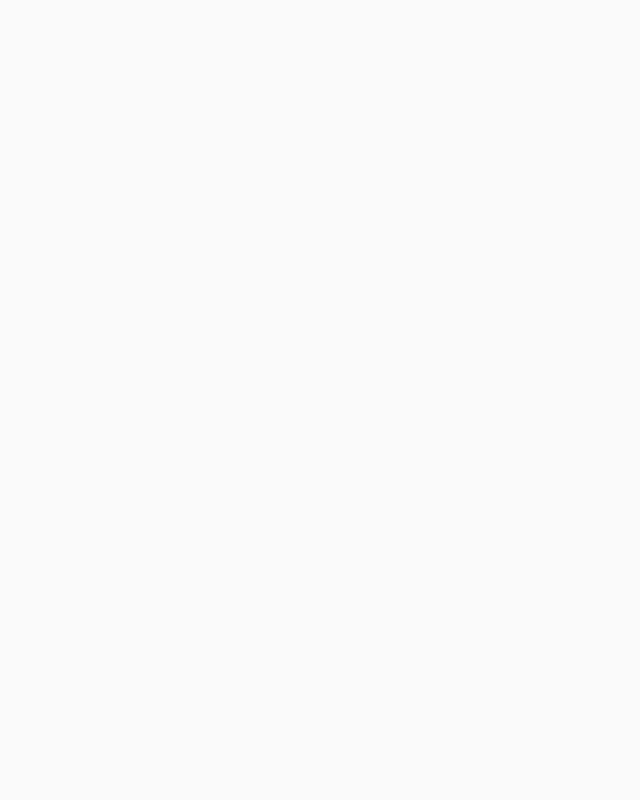
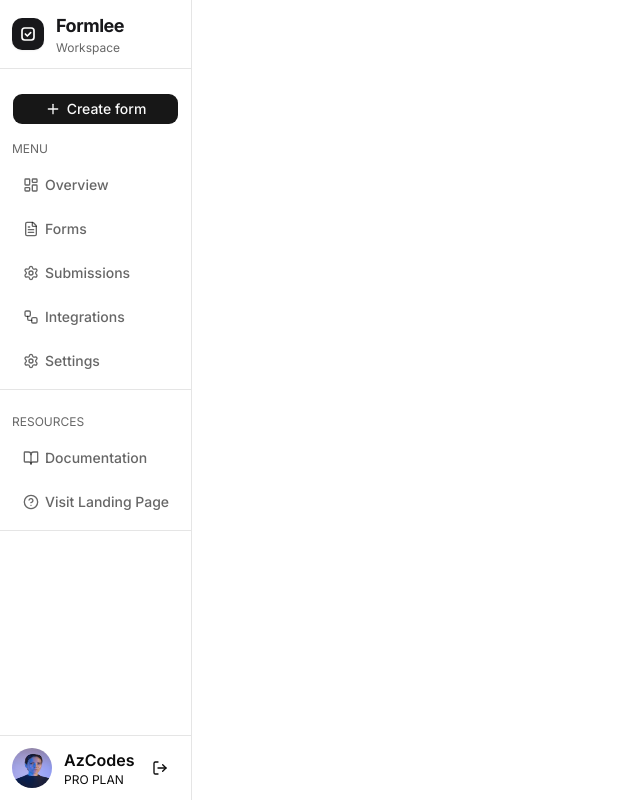
Before and after one commit to ibeh-promise/formlee-frontend, a Next.js app: page /dashboard in a window 1280 px wide. Shown: the top 802 px of the page, without its empty margins (0-640 px from the left). Built offline with nearby package versions, Linux system fonts and the light colour scheme.

Commit message:
Refactor code structure for improved readability and maintainability

```diff
--- a/app/dashboard/layout.tsx
+++ b/app/dashboard/layout.tsx
@@ -1,5 +1,6 @@
 import Header from "@/components/layout/Header";
 import Footer from "@/components/layout/Footer";
+import Sidebar from "@/components/Sidebar";
 
 export default function DashboardLayout({
   children,
@@ -7,10 +8,9 @@ export default function DashboardLayout({
   children: React.ReactNode;
 }) {
   return (
-    <>
-      <Header />
-      <main>{children}</main>
-      <Footer />
-    </>
+    <main className="overflow-hidden h-screen">
+      <Sidebar />
+      <div className="w-[85%] overflow-auto h-screen"></div>
+    </main>
   );
 }
--- a/app/dashboard/page.tsx
+++ b/app/dashboard/page.tsx
@@ -5,17 +5,11 @@ import {
   FileText,
   Inbox,
   ArrowUpRight,
-  Plus,
-  Copy,
-  Check,
   TrendingUp,
   Clock,
-  Sparkles,
   ShieldCheck,
-  CheckCircle2,
   ExternalLink,
 } from "lucide-react";
-import { Badge } from "@/components/ui/Badge";
 import Link from "next/link";
 
 export default function OverviewView() {
--- /dev/null
+++ b/components/Sidebar.tsx
@@ -0,0 +1,120 @@
+import React from "react";
+import { Button } from "./ui/button";
+import {
+  BookOpen,
+  CircleQuestionMark,
+  FileText,
+  LayoutDashboard,
+  LogOut,
+  Plus,
+  Settings,
+  Workflow,
+} from "lucide-react";
+import Image from "next/image";
+
+export default function Sidebar() {
+  const navItems = [
+    { label: "Overview", href: "/overview", icon: LayoutDashboard },
+    {
+      label: "Forms",
+      href: "dashboard/forms",
+      icon: FileText,
+      badge: "forms.length",
+    },
+    { label: "Submissions", href: "/dashboard/settings", icon: Settings },
+    { label: "Integrations", href: "/dashboard/integrations", icon: Workflow },
+    { label: "Settings", href: "/dashboard/settings", icon: Settings },
+  ];
+  const secondaryNavItems = [
+    { label: "Documentation", href: "/dashboard/integrations", icon: BookOpen },
+    {
+      label: "Visit Landing Page",
+      href: "/dashboard/settings",
+      icon: CircleQuestionMark,
+    },
+  ];
+  return (
+    <div className="w-[15%] border-r h-screen flex flex-col justify-between">
+      <div className="space-y-3">
+        <div className="flex gap-3 items-center border-b p-3">
+          <div className="w-8 h-8 rounded-lg bg-zinc-900 flex items-center justify-center text-white shadow-xs group-hover:bg-zinc-800 transition-colors">
+            <svg
+              className="w-4 h-4 text-white"
+              viewBox="0 0 24 24"
+              fill="none"
+              stroke="currentColor"
+              strokeWidth="2.5"
+              strokeLinecap="round"
+              strokeLinejoin="round"
+            >
+              <rect width="18" height="18" x="3" y="3" rx="4" />
+              <path d="m8 12 3 3 5-5" />
+            </svg>
+          </div>
+          <div>
+            <h3 className="text-lg font-bold tracking-tight text-zinc-900">
+              Formlee
+            </h3>
+            <p className="text-xs text-black/60">Workspace</p>
+          </div>
+        </div>
+        <div className="p-3 border-b space-y-4">
+          <Button className={"w-full"}>
+            <Plus /> Create form
+          </Button>
+
+          <div>
+            <h5 className="text-xs text-black/60 mb-3">MENU</h5>
+
+            <div className="space-y-3 flex flex-col">
+              {navItems.map((nI, idx) => (
+                <Button
+                  key={idx}
+                  variant={"ghost"}
+                  className={"justify-start text-black/60"}
+                >
+                  <nI.icon /> <span className="text-sm">{nI.label}</span>
+                </Button>
+              ))}
+            </div>
+          </div>
+        </div>
+        <div className="p-3 border-b space-y-4">
+          <div>
+            <h5 className="text-xs text-black/60 mb-3"> RESOURCES</h5>
+
+            <div className="space-y-3 flex flex-col">
+              {secondaryNavItems.map((nI, idx) => (
+                <Button
+                  key={idx}
+                  variant={"ghost"}
+                  className={"justify-start text-black/60"}
+                >
+                  <nI.icon /> <span className="text-sm">{nI.label}</span>
+                </Button>
+              ))}
+            </div>
+          </div>
+        </div>
+      </div>
+      <div className="flex justify-between items-center p-3 border-t">
+        <div className="flex gap-3 items-center">
+          <Image
+            src="/profile_picture.png"
+            alt="profile picture"
+            width={40}
+            height={40}
+            className="rounded-full h-10"
+          />
+          <div>
+            <h6 className="tex-sm font-semibold">AzCodes</h6>
+            <p className="text-xs">PRO PLAN</p>
+          </div>
+        </div>
+        <Button variant={"ghost"}>
+          <LogOut />
+        </Button>
+      </div>
+    </div>
+  );
+}
--- a/components/layout/Header.tsx
+++ b/components/layout/Header.tsx
@@ -26,18 +26,7 @@ export default function Header() {
   const [newFormName, setNewFormName] = useState("");
   const [newFormDescription, setNewFormDescription] = useState("");
 
-  const navItems = [
-    { label: "Overview", href: "/overview", icon: "LayoutDashboard" },
-    {
-      label: "Forms",
-      href: "dashboard/forms",
-      icon: "FileText",
-      badge: "forms.length",
-    },
-    { label: "Submissions", href: "/dashboard/settings", icon: Settings },
-    { label: "Integrations", href: "/dashboard/integrations", icon: Workflow },
-    { label: "Settings", href: "/dashboard/settings", icon: Settings },
-  ];
+
 
   const handleCreateSubmit = (e: React.FormEvent) => {
     e.preventDefault();
--- a/lib/api/client.gen.ts
+++ b/lib/api/client.gen.ts
@@ -26,7 +26,7 @@ export type CreateClientConfig<T extends ClientOptions = ClientOptions2> = (
 export const client: Client = createClient(
   createClientConfig(
     createConfig<ClientOptions2>({
-      baseUrl: "http://localhost:9203",
+      baseUrl: "https://formlee-backend.onrender.com",
     }),
   ),
 );
```
Also changed, not shown: public/profile_picture.png (added).
